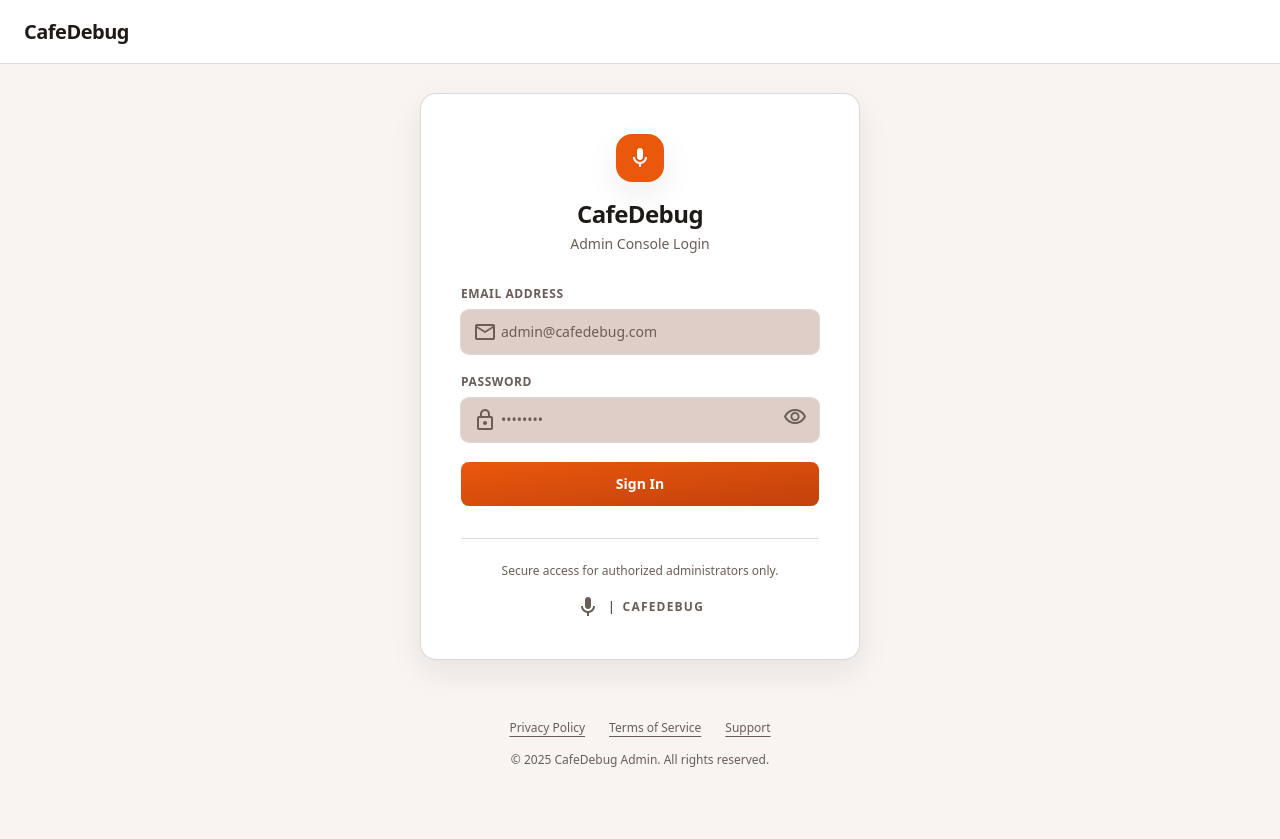
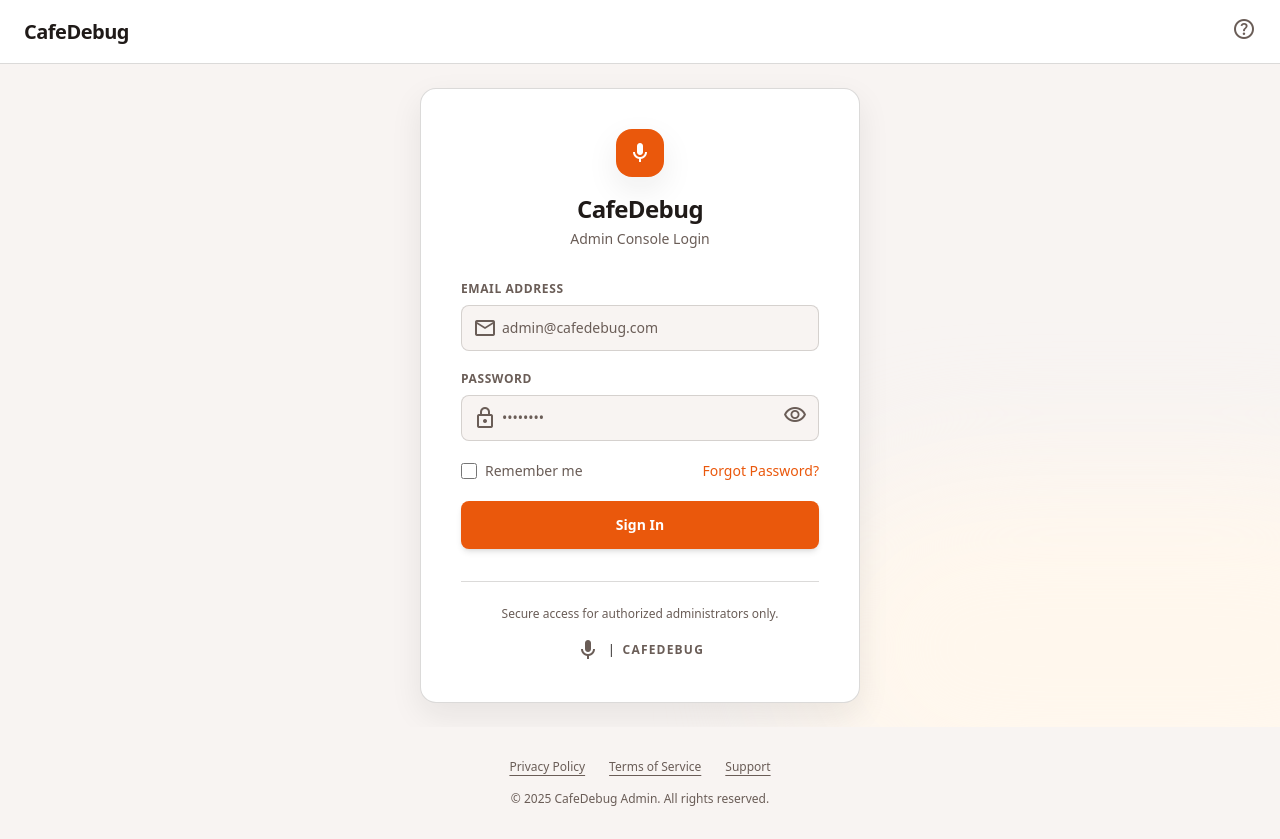
Before and after one commit to RegisBarros/cafedebug-ui, a Next.js app in the folder apps/admin/: page /login in a window 1280 px wide. Before the commit the page ends 800 px from the top, so only its background shows below. Built offline with nearby package versions, Linux system fonts and the light colour scheme.

Commit message:
feat: enhance authentication UI with new ambient colors and help button

```diff
--- a/apps/admin/src/app/(auth)/layout.tsx
+++ b/apps/admin/src/app/(auth)/layout.tsx
@@ -12,15 +12,22 @@ export default function AuthLayout({ children }: { children: ReactNode }) {
           <span className="font-display text-xl font-bold tracking-tight text-on-surface">
             CafeDebug
           </span>
-          {/* Right slot reserved for theme toggle and help — out of scope V1 */}
-          <div aria-hidden="true" />
+          <button
+            type="button"
+            aria-label="Help"
+            className="text-on-surface-variant transition-colors hover:text-primary"
+          >
+            <span className="material-symbols-outlined" aria-hidden="true">
+              help_outline
+            </span>
+          </button>
         </header>
 
-        <main className="relative flex flex-grow items-center justify-center p-6">
-          {/* Decorative ambient orbs */}
-          <div className="absolute inset-0 z-0 overflow-hidden" aria-hidden="true">
-            <div className="absolute -left-[10%] -top-[10%] h-[40%] w-[40%] rounded-full bg-primary-container/60 blur-3xl" />
-            <div className="absolute -bottom-[10%] -right-[10%] h-[40%] w-[40%] rounded-full bg-primary-container/30 blur-3xl" />
+        <main className="relative flex flex-grow items-center justify-center overflow-hidden p-6">
+          {/* Decorative ambient background tuned to match the light login reference */}
+          <div className="absolute inset-0 z-0" aria-hidden="true">
+            <div className="absolute -left-[14%] -top-[14%] h-[52%] w-[52%] rounded-full bg-auth-ambient-strong/55 blur-3xl" />
+            <div className="absolute -bottom-[14%] -right-[14%] h-[52%] w-[52%] rounded-full bg-auth-ambient-soft blur-3xl" />
           </div>
 
           <div className="relative z-10 w-full">
--- a/apps/admin/src/features/auth/components/login-form.tsx
+++ b/apps/admin/src/features/auth/components/login-form.tsx
@@ -79,7 +79,7 @@ export function LoginForm() {
             <input
               id="email"
               autoComplete="email"
-              className="h-11 w-full rounded-lg bg-surface-container-highest pl-10 pr-4 text-sm text-on-surface outline-none ring-1 ring-outline-variant placeholder:text-on-surface-variant focus:ring-2 focus:ring-focus-ring disabled:opacity-60"
+              className="w-full rounded-lg border border-outline-variant bg-surface py-3 pl-10 pr-4 text-sm text-on-surface outline-none placeholder:text-on-surface-variant transition-all focus:border-primary focus:ring-2 focus:ring-focus-ring disabled:opacity-60"
               disabled={isSubmitting}
               placeholder="admin@cafedebug.com"
               type="email"
@@ -109,7 +109,7 @@ export function LoginForm() {
             <input
               id="password"
               autoComplete="current-password"
-              className="h-11 w-full rounded-lg bg-surface-container-highest pl-10 pr-12 text-sm text-on-surface outline-none ring-1 ring-outline-variant placeholder:text-on-surface-variant focus:ring-2 focus:ring-focus-ring disabled:opacity-60"
+              className="w-full rounded-lg border border-outline-variant bg-surface py-3 pl-10 pr-12 text-sm text-on-surface outline-none placeholder:text-on-surface-variant transition-all focus:border-primary focus:ring-2 focus:ring-focus-ring disabled:opacity-60"
               disabled={isSubmitting}
               placeholder="••••••••"
               type={showPassword ? "text" : "password"}
@@ -137,10 +137,30 @@ export function LoginForm() {
           ) : null}
         </div>
 
-        {/* TODO: Forgot Password — requires backend password reset flow (out of scope V1) */}
+        {/* Remember me + Forgot Password row */}
+        <div className="flex items-center justify-between">
+          <div className="flex items-center gap-2">
+            <input
+              id="remember-me"
+              name="remember-me"
+              type="checkbox"
+              className="h-4 w-4 rounded border-outline-variant text-primary focus:ring-focus-ring"
+            />
+            <label htmlFor="remember-me" className="text-sm text-on-surface-variant">
+              Remember me
+            </label>
+          </div>
+          {/* TODO: Forgot Password — requires backend password reset flow (out of scope V1) */}
+          <a
+            href="#"
+            className="text-sm font-medium text-primary transition-colors hover:text-primary-strong"
+          >
+            Forgot Password?
+          </a>
+        </div>
 
         <button
-          className="inline-flex h-11 w-full items-center justify-center rounded-lg bg-gradient-to-br from-primary to-primary-strong font-bold text-sm text-on-primary transition-all hover:opacity-90 active:scale-[0.98] focus-visible:outline-none focus-visible:ring-2 focus-visible:ring-focus-ring focus-visible:ring-offset-2 disabled:cursor-not-allowed disabled:opacity-60"
+          className="w-full rounded-lg bg-primary py-3.5 text-sm font-bold text-on-primary shadow-md transition-all hover:opacity-90 active:opacity-80 focus-visible:outline-none focus-visible:ring-2 focus-visible:ring-focus-ring focus-visible:ring-offset-2 disabled:cursor-not-allowed disabled:opacity-60"
           disabled={isSubmitting}
           type="submit"
           aria-busy={isSubmitting}
--- a/apps/admin/tailwind.config.ts
+++ b/apps/admin/tailwind.config.ts
@@ -16,6 +16,8 @@ const config: Config = {
         primary: "var(--color-primary)",
         "primary-strong": "var(--color-primary-strong)",
         "primary-container": "var(--color-primary-container)",
+        "auth-ambient-strong": "var(--color-auth-ambient-strong)",
+        "auth-ambient-soft": "var(--color-auth-ambient-soft)",
         "on-primary": "var(--color-on-primary)",
         "on-primary-container": "var(--color-on-primary-container)",
         tertiary: "var(--color-tertiary)",
--- a/packages/design-tokens/styles.css
+++ b/packages/design-tokens/styles.css
@@ -43,6 +43,8 @@
   --color-primary-container: #ffb59d;
   --color-on-primary: #ffffff;
   --color-on-primary-container: #3c1206;
+  --color-auth-ambient-strong: #ffedd5;
+  --color-auth-ambient-soft: #fff7ed;
 
   --color-tertiary: #59d5fb;
   --color-tertiary-container: #d8f3fb;
@@ -72,6 +74,8 @@
   --color-primary-container: #5e2411;
   --color-on-primary: #fff3ee;
   --color-on-primary-container: #ffd8cb;
+  --color-auth-ambient-strong: #5e2411;
+  --color-auth-ambient-soft: #33201a;
 
   --color-tertiary: #59d5fb;
   --color-tertiary-container: #143844;
```
Also changed, not shown: 1 other file (tests, documents, lock files or other folders).
